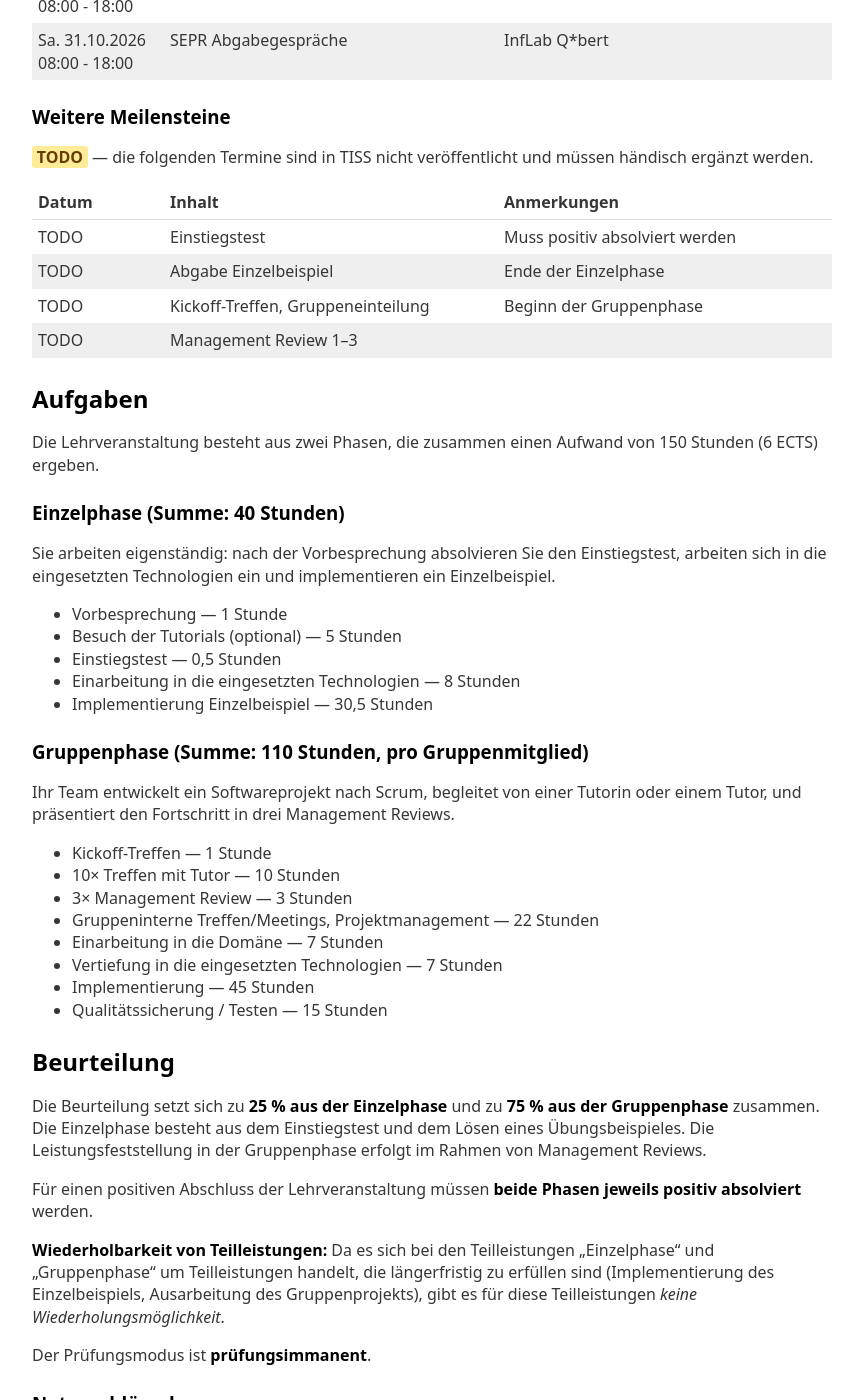
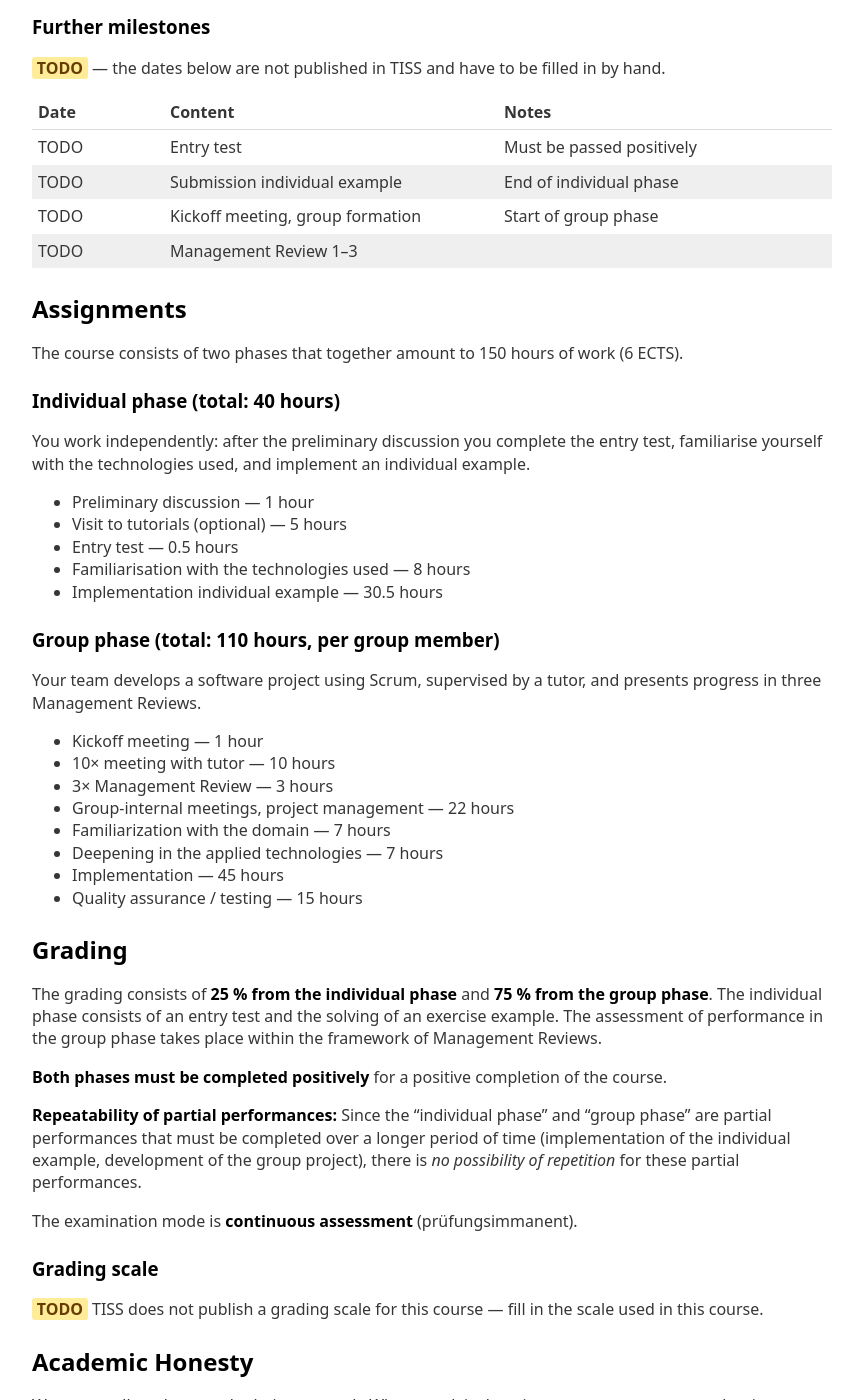
Before and after one commit to software-engineering-tuwien/software-engineering-tuwien.github.io, a Jekyll site: the page built from sep/2026W/index.html, in a window 1280 px wide and 1400 px high, scrolled down 2715 px. Shown: the whole window, without its empty margins (208-1071 px from the left). Built offline with Jekyll 4.4.1, drawn with Linux system fonts in a browser that asks for light colours; some of the changed text lies outside the part shown.

Commit message:
fetch_tiss: fetch English page; drop language fields; translate sep/ase to English
- Add locale=en to the TISS page URL so all scraped content (headings,
  table labels, dates) arrives in English
- Update all section heading strings to match the English TISS page:
    Vortragende Personen  -> Lecturers
    LVA Termine           -> Course dates
    Prüfungen             -> Exams
    Merkmale              -> Properties
    LVA-Anmeldung         -> Course registration
- Fix characteristics patterns for the English Properties block:
    ECTS: -> Credits:, Format der Abhaltung: -> Format:
- Remove language / language_en fields from parse_api() output
- Drop language-of-instruction row from ase/2026W/index.html and
  sep/2026W/index.html
- Fully translate sep/2026W/index.html to English (all section headings,
  body text, detail blocks, table labels, front matter lang: de removed);
  content sourced verbatim from the TISS English page

```diff
--- a/ase/2026W/index.html
+++ b/ase/2026W/index.html
@@ -24,9 +24,6 @@ email: TODO@se.tuwien.ac.at
       <dl>
         <dt>Course number</dt>
         <dd>{{ c.course_number }} &mdash; Projekt ({{ c.type }}), {{ c.weekly_hours }} semester hours, {{ c.ects }} ECTS, on-site, continuous assessment</dd>
-
-        <dt>Language of instruction</dt>
-        <dd>{{ c.language_en }}</dd>
 
         <dt>Lecturers</dt>
         <dd>
--- a/sep/2026W/index.html
+++ b/sep/2026W/index.html
@@ -13,180 +12,174 @@ email: TODO@se.tuwien.ac.at
 {%- assign c = site.data.courses[page.course][page.semester] -%}
 {%- assign vorbesprechung = c.dates | where: "description", "Vorbesprechung" | first -%}
     <section id="team">
-      <h2>Team und &Uuml;berblick</h2>
+      <h2>Team and Overview</h2>
 
       <p>
-        In dieser Lehrveranstaltung f&uuml;hren Sie im Team ein mittelgro&szlig;es
-        Softwareentwicklungsprojekt durch und wenden dabei das agile Vorgehensmodell
-        <strong>Scrum</strong> durchg&auml;ngig an. Die Lehrveranstaltung gliedert sich in eine
-        <em>Einzelphase</em>, in der Sie ein &Uuml;bungsbeispiel eigenst&auml;ndig l&ouml;sen, und eine
-        <em>Gruppenphase</em>, in der Ihr Team eine Webapplikation mit Spring Boot und Angular entwickelt
-        und den Fortschritt in regelm&auml;&szlig;igen Management Reviews vertritt.
+        In this course you carry out a medium-sized software development project in a team, consistently
+        applying the agile development process <strong>Scrum</strong>. The course is divided into an
+        <em>individual phase</em>, in which you solve an exercise example independently, and a
+        <em>group phase</em>, in which your team develops a web application with Spring Boot and Angular
+        and presents progress in regular Management Reviews.
       </p>
 
       <dl>
-        <dt>Lehrveranstaltungsnummer</dt>
-        <dd>{{ c.course_number }} &mdash; Projekt ({{ c.type }}), {{ c.weekly_hours }} Semesterstunden, {{ c.ects }} ECTS, {{ c.format }}, pr&uuml;fungsimmanent</dd>
+        <dt>Course number</dt>
+        <dd>{{ c.course_number }} &mdash; Projekt ({{ c.type }}), {{ c.weekly_hours }} semester hours, {{ c.ects }} ECTS, {{ c.format }}, continuous assessment</dd>
 
-        <dt>Unterrichtssprache</dt>
-        <dd>{{ c.language }}</dd>
-
-        <dt>Vortragende</dt>
+        <dt>Lecturers</dt>
         <dd>
           <ul>
             {%- for person in c.staff %}
             <li><a href="{{ person.url }}">{{ person.name }}</a></li>
             {%- endfor %}
           </ul>
-          <span class="todo">TODO</span> nach Professor:innen / Assistent:innen aufteilen
+          <span class="todo">TODO</span> split into professors / assistants
         </dd>
 
-        <dt>Tutor:innen</dt>
-        <dd><span class="todo">TODO</span> in TISS nicht &ouml;ffentlich gelistet</dd>
+        <dt>Tutors</dt>
+        <dd><span class="todo">TODO</span> not listed publicly in TISS</dd>
 
-        <dt>E-Mail-Adresse der Lehrveranstaltung</dt>
+        <dt>Course email</dt>
         <dd><a href="mailto:{{ page.email }}">{{ page.email }}</a> <span class="todo">TODO</span></dd>
 
-        <dt>Vorbesprechung</dt>
+        <dt>Preliminary discussion</dt>
         <dd>{{ vorbesprechung.day }} {{ vorbesprechung.date }}, {{ vorbesprechung.time }}, {{ vorbesprechung.room }}</dd>
 
-        <dt>Vorlesungsverzeichnis</dt>
-        <dd><a href="{{ page.tiss }}">Offizieller Eintrag in TISS</a> (194.148, {{ page.edition }})</dd>
+        <dt>Course catalog</dt>
+        <dd><a href="{{ page.tiss }}">Official course listing in TISS</a> (194.148, {{ page.edition }})</dd>
 
         <dt>TUWEL</dt>
-        <dd><a href="{{ page.tuwel }}">TUWEL-Kurs</a> &mdash; Ank&uuml;ndigungen, Unterlagen und Abgaben </dd>
+        <dd><a href="{{ page.tuwel }}">TUWEL course</a> &mdash; announcements, materials and submissions</dd>
 
-        <dt>Institut</dt>
-        <dd>{{ c.institute_code }} &mdash; <a href="https://informatics.tuwien.ac.at/orgs/e194">{{ c.institute }}</a></dd>
+        <dt>Institute</dt>
+        <dd>{{ c.institute_code }} &mdash; <a href="https://informatics.tuwien.ac.at/orgs/e194">{{ c.institute_en }}</a></dd>
       </dl>
 
       <details>
-        <summary>Lernergebnisse</summary>
-        <p>Nach positiver Absolvierung der Lehrveranstaltung sind Studierende in der Lage,</p>
+        <summary>Learning outcomes</summary>
+        <p>After successful completion of the course, students are able to</p>
         <ul>
-          <li>das agile Vorgehensmodell Scrum praxisnah mit allen Aspekten anzuwenden;</li>
-          <li>mit modernen Frameworks zur Entwicklung von Webapplikationen zu arbeiten (Spring Boot, Angular);</li>
-          <li>ein verteiltes Sourcecodemanagementsystem (Git) anzuwenden;</li>
-          <li>mit modernen Softwareentwicklungsumgebungen zu arbeiten (IntelliJ IDEA);</li>
-          <li>moderne Softwarearchitekturen zu verstehen und anzuwenden;</li>
-          <li>Best Practices in gegebenem Kontext einzusetzen;</li>
-          <li>mit gruppendynamischen und sozialen Aspekten erfolgreich umzugehen;</li>
-          <li>Projektergebnisse zielgruppengerecht zu pr&auml;sentieren.</li>
+          <li>use the agile software development process Scrum practice-oriented with all aspects;</li>
+          <li>work with modern frameworks for the development of web applications (Spring Boot, Angular);</li>
+          <li>use a distributed source code management system (Git);</li>
+          <li>work with modern software development environments (IntelliJ IDEA);</li>
+          <li>understand and apply modern software architectures;</li>
+          <li>use best practices in a given context;</li>
+          <li>deal successfully with group dynamic and social aspects;</li>
+          <li>present project results in a target-group oriented way.</li>
         </ul>
       </details>
 
       <details>
-        <summary>Inhalt</summary>
+        <summary>Subject of course</summary>
         <ul>
-          <li>Anwenden eines praxisrelevanten Vorgehensmodells in der Softwareentwicklung</li>
-          <li>Anwenden von Konzepten und Methoden f&uuml;r die einzelnen Phasen eines Software-Engineering-Projekts</li>
-          <li>Ausw&auml;hlen und Anwenden von Konzepten, Modellen und Werkzeugen im Rahmen eines mittelgro&szlig;en Softwareentwicklungsprojekts</li>
-          <li>Anwenden von Techniken f&uuml;r Abstraktion und Modellbildung in der Softwaretechnik</li>
-          <li>Herstellen und Anpassen von hochwertiger Planung und Dokumentation</li>
-          <li>L&ouml;sen von Software-Engineering-Problemen in einem verteilt arbeitenden Team</li>
-          <li>Verantworten von Entscheidungen einer Rolle in einem Projekt</li>
-          <li>Sammeln und Pflegen von Wissen in einem mittelgro&szlig;en Team</li>
-          <li>Pr&auml;sentieren von Projektergebnissen</li>
+          <li>Using a practice-oriented development process model in software development</li>
+          <li>Applying concepts and methods for the individual phases of a software engineering project</li>
+          <li>Selecting and applying concepts, models and tools within a medium-sized software development project</li>
+          <li>Applying techniques for abstraction and modelling in software engineering</li>
+          <li>Creating and adapting high-quality planning and documentation</li>
+          <li>Solving software engineering problems in a distributed team</li>
+          <li>Being responsible for decisions of a role in a project</li>
+          <li>Collecting and maintaining knowledge in a medium-sized team</li>
+          <li>Presenting project results</li>
         </ul>
       </details>
 
       <details>
-        <summary>Methoden</summary>
+        <summary>Teaching methods</summary>
         <ul>
-          <li>Begleitende Vortr&auml;ge der theoretischen Konzepte und methodischen Grundlagen</li>
-          <li>Auffrischung der Vorkenntnisse in Tutorials</li>
-          <li>Reflexion der eigenen Vorkenntnisse anhand eines &Uuml;bungsbeispieles</li>
-          <li>Durchf&uuml;hrung eines mittelgro&szlig;en Softwareprojektes in einem Team von 4&ndash;6 Personen</li>
-          <li>Intensive Betreuung der Teams durch eine Tutorin oder einen Tutor</li>
-          <li>Intensiver Einsatz entsprechender Tools und Methoden der Softwareentwicklung</li>
+          <li>Accompanying lectures on theoretical concepts and methodological basics</li>
+          <li>Refreshing previous knowledge in tutorials</li>
+          <li>Reflection of one's own previous knowledge on the basis of an exercise example</li>
+          <li>Implementation of a medium-sized software project in a team of 4&ndash;6 persons</li>
+          <li>Intensive supervision of the teams by a tutor</li>
+          <li>Intensive use of appropriate software development tools and methods</li>
         </ul>
       </details>
 
       <details>
-        <summary>Curricula und verwandte Lehrveranstaltungen</summary>
+        <summary>Curricula and related courses</summary>
         <table>
           <thead>
             <tr>
-              <th scope="col">Studienkennzahl</th>
-              <th scope="col">Verbindlichkeit</th>
+              <th scope="col">Study code</th>
+              <th scope="col">Obligation</th>
               <th scope="col">Semester</th>
             </tr>
           </thead>
           <tbody>
-            <tr><td>033 521 Informatik</td><td>Gebundenes Wahlfach</td><td>4. Semester</td></tr>
-            <tr><td>033 526 Wirtschaftsinformatik</td><td>Pflichtfach</td><td>4. Semester</td></tr>
-            <tr><td>033 532 Medieninformatik und Visual Computing</td><td>Pflichtfach</td><td>4. Semester</td></tr>
-            <tr><td>033 533 Medizinische Informatik</td><td>Pflichtfach</td><td>4. Semester</td></tr>
-            <tr><td>033 534 Software &amp; Information Engineering</td><td>Pflichtfach</td><td>4. Semester</td></tr>
+            <tr><td>033 521 Informatics</td><td>Mandatory elective</td><td>4th semester</td></tr>
+            <tr><td>033 526 Business Informatics</td><td>Mandatory</td><td>4th semester</td></tr>
+            <tr><td>033 532 Media Informatics and Visual Computing</td><td>Mandatory</td><td>4th semester</td></tr>
+            <tr><td>033 533 Medical Informatics</td><td>Mandatory</td><td>4th semester</td></tr>
+            <tr><td>033 534 Software &amp; Information Engineering</td><td>Mandatory</td><td>4th semester</td></tr>
           </tbody>
         </table>
-        <p>In allen zugeordneten Curricula erfordert die Lehrveranstaltung die Erf&uuml;llung der STEOP.</p>
+        <p>In all assigned curricula the course requires the completion of the introductory and orientation phase (STEOP).</p>
         <p>
-          <strong>Vorausgehende Lehrveranstaltung:</strong> 194.020 VU Software Engineering<br>
-          <strong>Vertiefende Lehrveranstaltungen:</strong>
+          <strong>Preceding course:</strong> 194.020 VU Software Engineering<br>
+          <strong>Continuative courses:</strong>
           <a href="/ase/">188.910 PR Advanced Software Engineering</a>,
-          180.764 VU Software-Qualit&auml;tssicherung,
+          180.764 VU Software Quality Assurance,
           194.021 VU Advanced Software Engineering
         </p>
       </details>
     </section>
 
     <section id="registration">
-      <h2>Anmeldung</h2>
+      <h2>Registration</h2>
 
       <p>
-        <em>Wichtig!</em> Die Anmeldung zu dieser Lehrveranstaltung erfolgt &uuml;ber
-        <a href="{{ page.tiss }}">TISS</a> im Zeitraum
-        <strong>{{ c.registration.from }}</strong> bis <strong>{{ c.registration.to }}</strong>
-        (strikte Deadline!).
+        <em>Important!</em> Registration for this course runs through
+        <a href="{{ page.tiss }}">TISS</a>, from
+        <strong>{{ c.registration.from }}</strong> until <strong>{{ c.registration.to }}</strong>
+        (strict deadline!).
       </p>
 
       <p>
-        Alle bis zur Deadline in TISS angemeldeten Studierenden erhalten Zugang zum Kurs in
+        All students registered in TISS until the deadline will have access to the course in
         <a href="{{ page.tuwel }}">TUWEL</a>.<br>
-        Eine <strong>Abmeldung ist bis {{ c.registration.deregistration_until }}</strong> m&ouml;glich.
+        <strong>Deregistration is possible until {{ c.registration.deregistration_until }}.</strong>
       </p>
 
       <section>
-        <h3>Voraussetzungen</h3>
+        <h3>Prerequisites</h3>
         <p>
-          <em>Verpflichtende Voraussetzung</em> ist die Studieneingangs- und Orientierungsphase (STEOP).
-          Wir bitten um Verst&auml;ndnis, dass wir hier keine Ausnahmen machen k&ouml;nnen (ausgenommen
-          Austauschstudierende).
+          <em>Mandatory prerequisite</em> is the completion of the introductory and orientation phase (STEOP).
+          We kindly ask for your understanding that we cannot make exceptions here (exchange students excluded).
         </p>
-        <p>Dar&uuml;ber hinaus setzen wir voraus:</p>
+        <p>Furthermore we expect:</p>
         <ul>
-          <li>Objektorientierte Analyse, Design und Programmierung</li>
-          <li>Grundlagen der Unified Modeling Language (UML)</li>
-          <li>Grundkenntnisse aus Algorithmen und Datenstrukturen</li>
-          <li>Grundkenntnisse zu Datenbanksystemen</li>
-          <li>Eine praxisrelevante Programmiersprache und -werkzeuge (z.&nbsp;B. Java oder C++) anwenden</li>
-          <li>Eine integrierte Entwicklungsumgebung und Quellcodeverwaltung anwenden</li>
+          <li>Object-oriented analysis, design and programming</li>
+          <li>Basics of the Unified Modeling Language (UML)</li>
+          <li>Basic knowledge of algorithms and data structures</li>
+          <li>Basic knowledge of database systems</li>
+          <li>Using a practical programming language and tools (e.g. Java or C++)</li>
+          <li>Applying an integrated development environment and source code management</li>
         </ul>
       </section>
     </section>
 
     <section id="timetable">
-      <h2>Termine</h2>
+      <h2>Timetable</h2>
 
       <p>
-        Die folgende Tabelle listet alle wichtigen Termine der Lehrveranstaltung auf (Vorbesprechung,
-        Einstiegstest, Tutorentreffen, Management Reviews, Deadlines).
+        The following table lists all important dates for the course (preliminary discussion,
+        entry test, tutor meetings, Management Reviews, deadlines).
       </p>
 
       <p>
-        Ist zu einem Datum eine Deadline angegeben, gilt sie um 23:55 Uhr dieses Tages, sofern nicht
-        anders angegeben.
+        If a deadline is listed on a certain date, assume it is due at 23:55 that day unless specified otherwise.
       </p>
 
       <section>
-        <h3>LVA-Termine</h3>
+        <h3>Scheduled dates</h3>
         <table>
           <thead>
             <tr>
-              <th scope="col" width="120">Datum</th>
-              <th scope="col">Inhalt</th>
-              <th scope="col">Ort</th>
+              <th scope="col" width="120">Date</th>
+              <th scope="col">Content</th>
+              <th scope="col">Location</th>
             </tr>
           </thead>
           <tbody>
@@ -199,25 +192,25 @@ email: TODO@se.tuwien.ac.at
             {%- endfor %}
             <tr class="release">
               <td>{{ c.registration.to }}</td>
-              <td colspan="2">Anmelde- und Abmeldeschluss in TISS</td>
+              <td colspan="2">Registration and deregistration deadline in TISS</td>
             </tr>
           </tbody>
         </table>
         <p>
-          Diese Termine stammen aus TISS und werden von
-          <code>tools/fetch_tiss.py</code> eingelesen (Stand: {{ c.generated_at }}).
+          These dates come from TISS and are read from the data file generated by
+          <code>tools/fetch_tiss.py</code> (as of {{ c.generated_at }}).
         </p>
       </section>
 
       {%- if c.exams %}
       <section>
-        <h3>Abgabegespr&auml;che</h3>
+        <h3>Examination slots</h3>
         <table>
           <thead>
             <tr>
-              <th scope="col" width="120">Datum</th>
-              <th scope="col">Inhalt</th>
-              <th scope="col">Ort</th>
+              <th scope="col" width="120">Date</th>
+              <th scope="col">Content</th>
+              <th scope="col">Location</th>
             </tr>
           </thead>
           <tbody>
@@ -234,34 +227,34 @@ email: TODO@se.tuwien.ac.at
       {%- endif %}
 
       <section>
-        <h3>Weitere Meilensteine</h3>
+        <h3>Further milestones</h3>
         <p>
-          <span class="todo">TODO</span> &mdash; die folgenden Termine sind in TISS nicht
-          ver&ouml;ffentlicht und m&uuml;ssen h&auml;ndisch erg&auml;nzt werden.
+          <span class="todo">TODO</span> &mdash; the dates below are not published in TISS and have to be
+          filled in by hand.
         </p>
         <table>
           <thead>
             <tr>
-              <th scope="col" width="120">Datum</th>
-              <th scope="col">Inhalt</th>
-              <th scope="col">Anmerkungen</th>
+              <th scope="col" width="120">Date</th>
+              <th scope="col">Content</th>
+              <th scope="col">Notes</th>
             </tr>
           </thead>
           <tbody>
             <tr>
               <td>TODO</td>
-              <td>Einstiegstest</td>
-              <td>Muss positiv absolviert werden</td>
+              <td>Entry test</td>
+              <td>Must be passed positively</td>
             </tr>
             <tr>
               <td>TODO</td>
-              <td>Abgabe Einzelbeispiel</td>
-              <td>Ende der Einzelphase</td>
+              <td>Submission individual example</td>
+              <td>End of individual phase</td>
             </tr>
             <tr>
               <td>TODO</td>
-              <td>Kickoff-Treffen, Gruppeneinteilung</td>
-              <td>Beginn der Gruppenphase</td>
+              <td>Kickoff meeting, group formation</td>
+              <td>Start of group phase</td>
             </tr>
             <tr>
               <td>TODO</td>
@@ -274,70 +267,68 @@ email: TODO@se.tuwien.ac.at
     </section>
 
     <section id="assignments">
-      <h2>Aufgaben</h2>
+      <h2>Assignments</h2>
 
       <p>
-        Die Lehrveranstaltung besteht aus zwei Phasen, die zusammen einen Aufwand von 150 Stunden
-        (6 ECTS) ergeben.
+        The course consists of two phases that together amount to 150 hours of work (6 ECTS).
       </p>
 
-      <h3>Einzelphase (Summe: 40 Stunden)</h3>
+      <h3>Individual phase (total: 40 hours)</h3>
       <p>
-        Sie arbeiten eigenst&auml;ndig: nach der Vorbesprechung absolvieren Sie den Einstiegstest,
-        arbeiten sich in die eingesetzten Technologien ein und implementieren ein Einzelbeispiel.
+        You work independently: after the preliminary discussion you complete the entry test,
+        familiarise yourself with the technologies used, and implement an individual example.
       </p>
       <ul>
-        <li>Vorbesprechung &mdash; 1 Stunde</li>
-        <li>Besuch der Tutorials (optional) &mdash; 5 Stunden</li>
-        <li>Einstiegstest &mdash; 0,5 Stunden</li>
-        <li>Einarbeitung in die eingesetzten Technologien &mdash; 8 Stunden</li>
-        <li>Implementierung Einzelbeispiel &mdash; 30,5 Stunden</li>
+        <li>Preliminary discussion &mdash; 1 hour</li>
+        <li>Visit to tutorials (optional) &mdash; 5 hours</li>
+        <li>Entry test &mdash; 0.5 hours</li>
+        <li>Familiarisation with the technologies used &mdash; 8 hours</li>
+        <li>Implementation individual example &mdash; 30.5 hours</li>
       </ul>
 
-      <h3>Gruppenphase (Summe: 110 Stunden, pro Gruppenmitglied)</h3>
+      <h3>Group phase (total: 110 hours, per group member)</h3>
       <p>
-        Ihr Team entwickelt ein Softwareprojekt nach Scrum, begleitet von einer Tutorin oder einem Tutor,
-        und pr&auml;sentiert den Fortschritt in drei Management Reviews.
+        Your team develops a software project using Scrum, supervised by a tutor,
+        and presents progress in three Management Reviews.
       </p>
       <ul>
-        <li>Kickoff-Treffen &mdash; 1 Stunde</li>
-        <li>10&times; Treffen mit Tutor &mdash; 10 Stunden</li>
-        <li>3&times; Management Review &mdash; 3 Stunden</li>
-        <li>Gruppeninterne Treffen/Meetings, Projektmanagement &mdash; 22 Stunden</li>
-        <li>Einarbeitung in die Dom&auml;ne &mdash; 7 Stunden</li>
-        <li>Vertiefung in die eingesetzten Technologien &mdash; 7 Stunden</li>
-        <li>Implementierung &mdash; 45 Stunden</li>
-        <li>Qualit&auml;tssicherung / Testen &mdash; 15 Stunden</li>
+        <li>Kickoff meeting &mdash; 1 hour</li>
+        <li>10&times; meeting with tutor &mdash; 10 hours</li>
+        <li>3&times; Management Review &mdash; 3 hours</li>
+        <li>Group-internal meetings, project management &mdash; 22 hours</li>
+        <li>Familiarization with the domain &mdash; 7 hours</li>
+        <li>Deepening in the applied technologies &mdash; 7 hours</li>
+        <li>Implementation &mdash; 45 hours</li>
+        <li>Quality assurance / testing &mdash; 15 hours</li>
       </ul>
     </section>
 
     <section id="grading">
-      <h2>Beurteilung</h2>
+      <h2>Grading</h2>
 
       <p>
-        Die Beurteilung setzt sich zu <strong>25&nbsp;% aus der Einzelphase</strong> und zu
-        <strong>75&nbsp;% aus der Gruppenphase</strong> zusammen. Die Einzelphase besteht aus dem
-        Einstiegstest und dem L&ouml;sen eines &Uuml;bungsbeispieles. Die Leistungsfeststellung in der
-        Gruppenphase erfolgt im Rahmen von Management Reviews.
+        The grading consists of <strong>25&nbsp;% from the individual phase</strong> and
+        <strong>75&nbsp;% from the group phase</strong>. The individual phase consists of an entry test
+        and the solving of an exercise example. The assessment of performance in the group phase takes
+        place within the framework of Management Reviews.
       </p>
 
       <p>
-        F&uuml;r einen positiven Abschluss der Lehrveranstaltung m&uuml;ssen
-        <strong>beide Phasen jeweils positiv absolviert</strong> werden.
+        <strong>Both phases must be completed positively</strong> for a positive completion of the course.
       </p>
 
       <p>
-        <strong>Wiederholbarkeit von Teilleistungen:</strong> Da es sich bei den Teilleistungen
-        &bdquo;Einzelphase&ldquo; und &bdquo;Gruppenphase&ldquo; um Teilleistungen handelt, die
-        l&auml;ngerfristig zu erf&uuml;llen sind (Implementierung des Einzelbeispiels, Ausarbeitung des
-        Gruppenprojekts), gibt es f&uuml;r diese Teilleistungen <em>keine Wiederholungsm&ouml;glichkeit</em>.
+        <strong>Repeatability of partial performances:</strong> Since the &ldquo;individual phase&rdquo;
+        and &ldquo;group phase&rdquo; are partial performances that must be completed over a longer period
+        of time (implementation of the individual example, development of the group project), there is
+        <em>no possibility of repetition</em> for these partial performances.
       </p>
 
-      <p>Der Pr&uuml;fungsmodus ist <strong>pr&uuml;fungsimmanent</strong>.</p>
+      <p>The examination mode is <strong>continuous assessment</strong> (pr&uuml;fungsimmanent).</p>
 
-      <h3>Notenschl&uuml;ssel</h3>
+      <h3>Grading scale</h3>
       <p>
-        <span class="todo">TODO</span> Der Notenschl&uuml;ssel ist in TISS nicht ver&ouml;ffentlicht &mdash;
-        bitte den in dieser Lehrveranstaltung verwendeten Schl&uuml;ssel eintragen.
+        <span class="todo">TODO</span> TISS does not publish a grading scale for this course &mdash;
+        fill in the scale used in this course.
       </p>
     </section>
```
Also changed, not shown: other parts of sep/2026W/index.html (+0 -1 lines), _data/courses/ase/2026W.yml (+6 -9 lines), _data/courses/sep/2026W.yml (+14 -17 lines), tools/fetch_tiss.py (+13 -15 lines).
